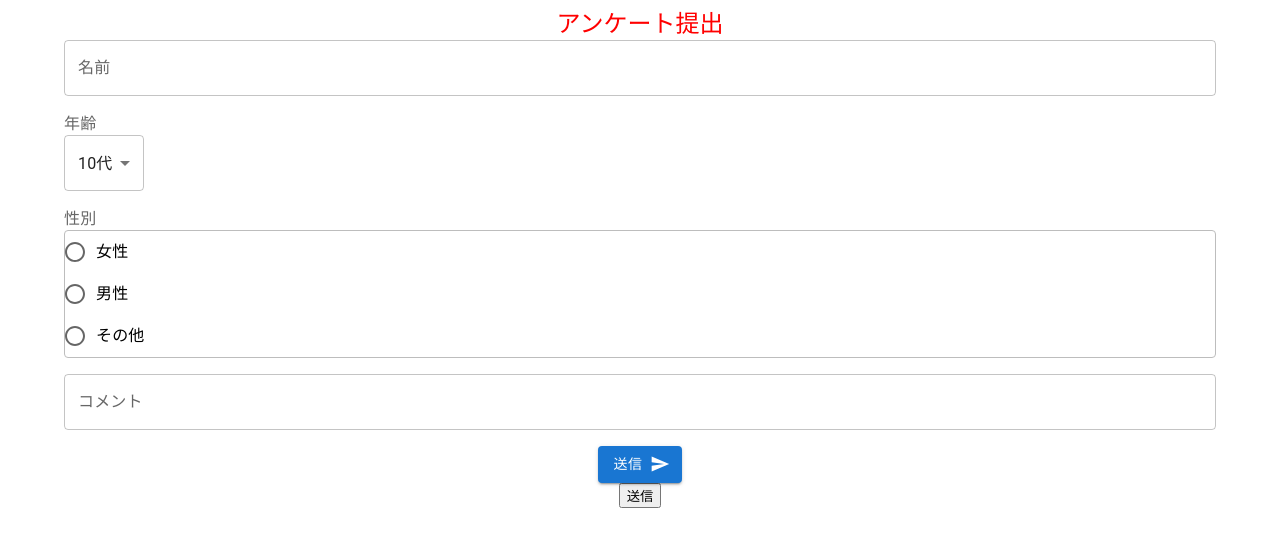
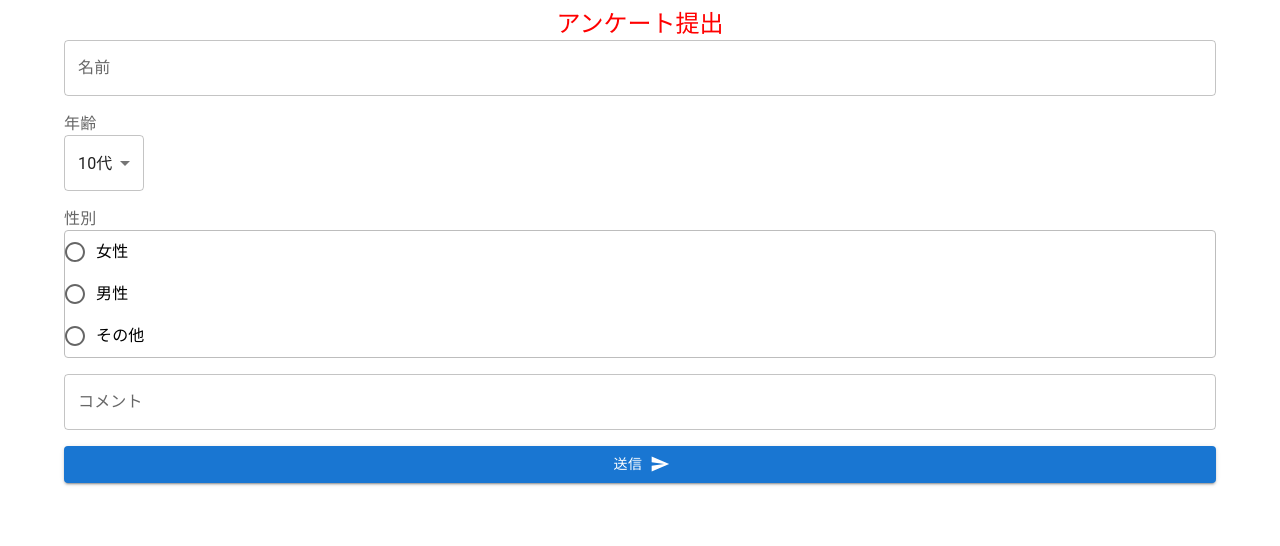
Before and after one commit to daichi0525/FastAPI_React, a React (Create React App) app in the folder section1-react/: page / in a window 1280 px wide. Shown: the top 546 px of the page. Built offline with nearby package versions, Linux system fonts and the light colour scheme.

Commit message:
不要なボタンの除去と幅の調整

```diff
--- a/section1-react/src/components/templates/Form.js
+++ b/section1-react/src/components/templates/Form.js
@@ -114,11 +114,11 @@ const Form = () => {
           endIcon={<SendIcon />}
           onClick={handleSubmit}
           sx={{ mt: 2 }}
+          fullWidth
         >
           {/* README参照：yarn add @mui/icons-material */}
           送信
         </Button>
-        <button onClick={handleSubmit}>送信</button>
       </Box>
     </Container>
   );
```
